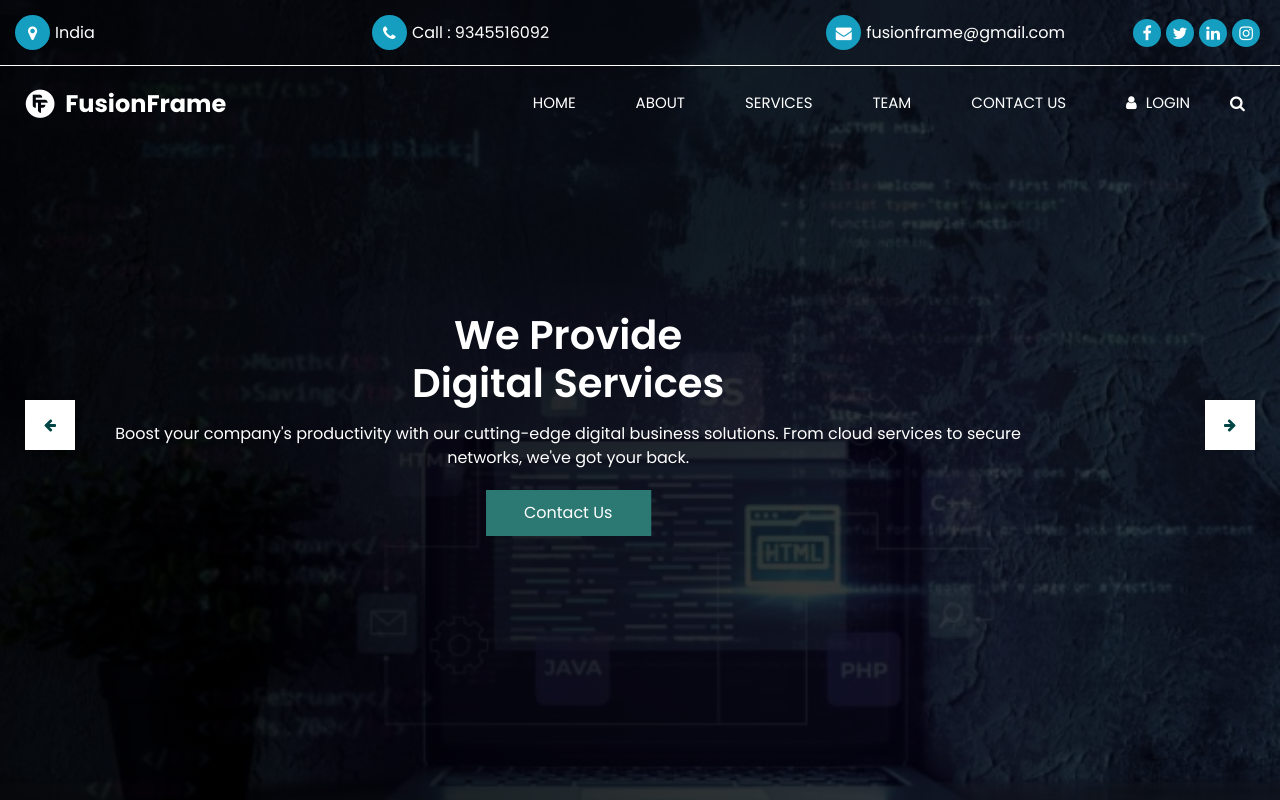
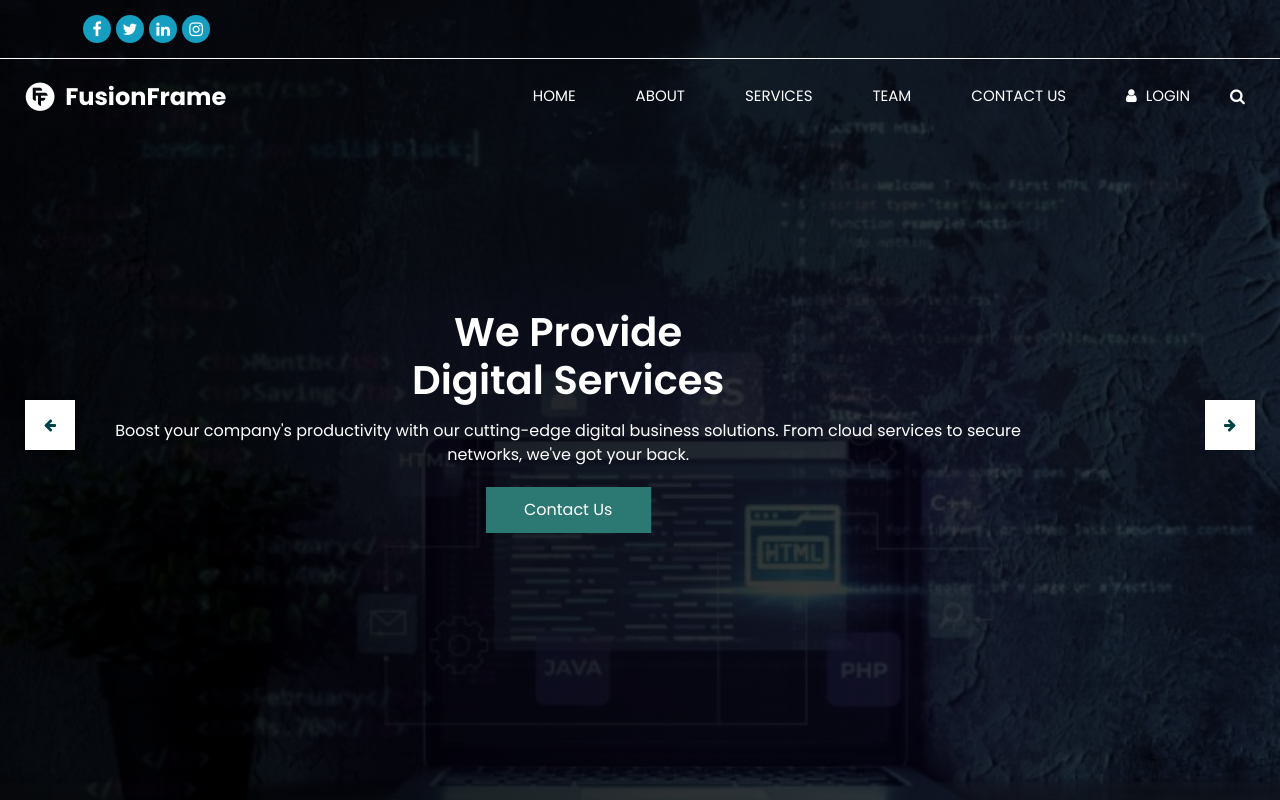
Before and after one commit to SiddharthProgrammer/FusionFrame, a plain HTML site: page index.html in a window 1280 px wide. Shown: the top 800 px of the page. Drawn offline with nearby package versions, Linux system fonts and the light colour scheme; some packages are replaced by stand-ins of ours.

Commit message:
init index.html

```diff
--- a/index.html
+++ b/index.html
@@ -42,7 +42,7 @@
       <div class="header_top">
         <div class="container-fluid header_top_container">
 
-          <div class="contact_nav">
+          <div class="contact_nav" hidden="true">
             <a href="">
               <i class="fa fa-map-marker" aria-hidden="true"></i>
               <span>
```
